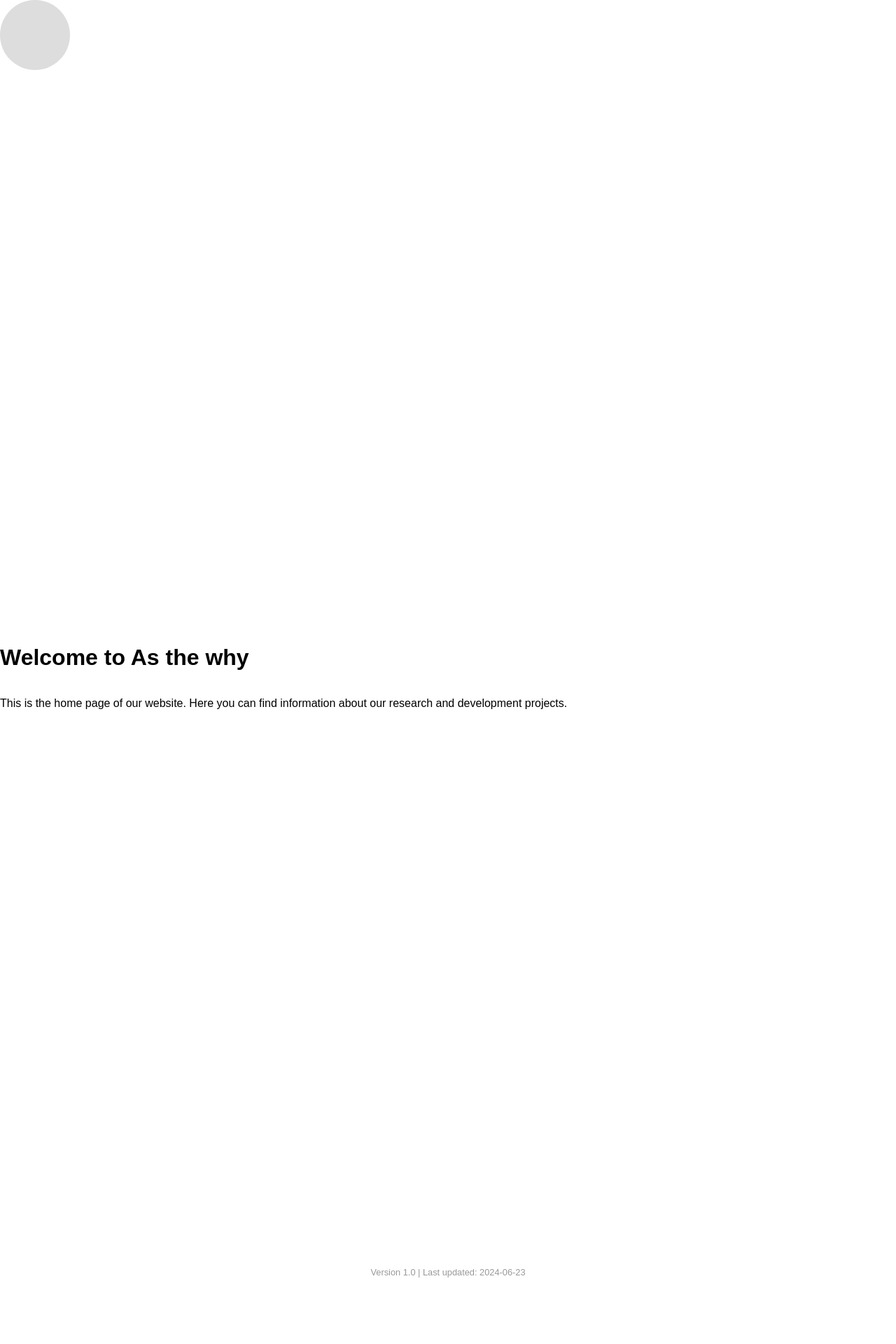
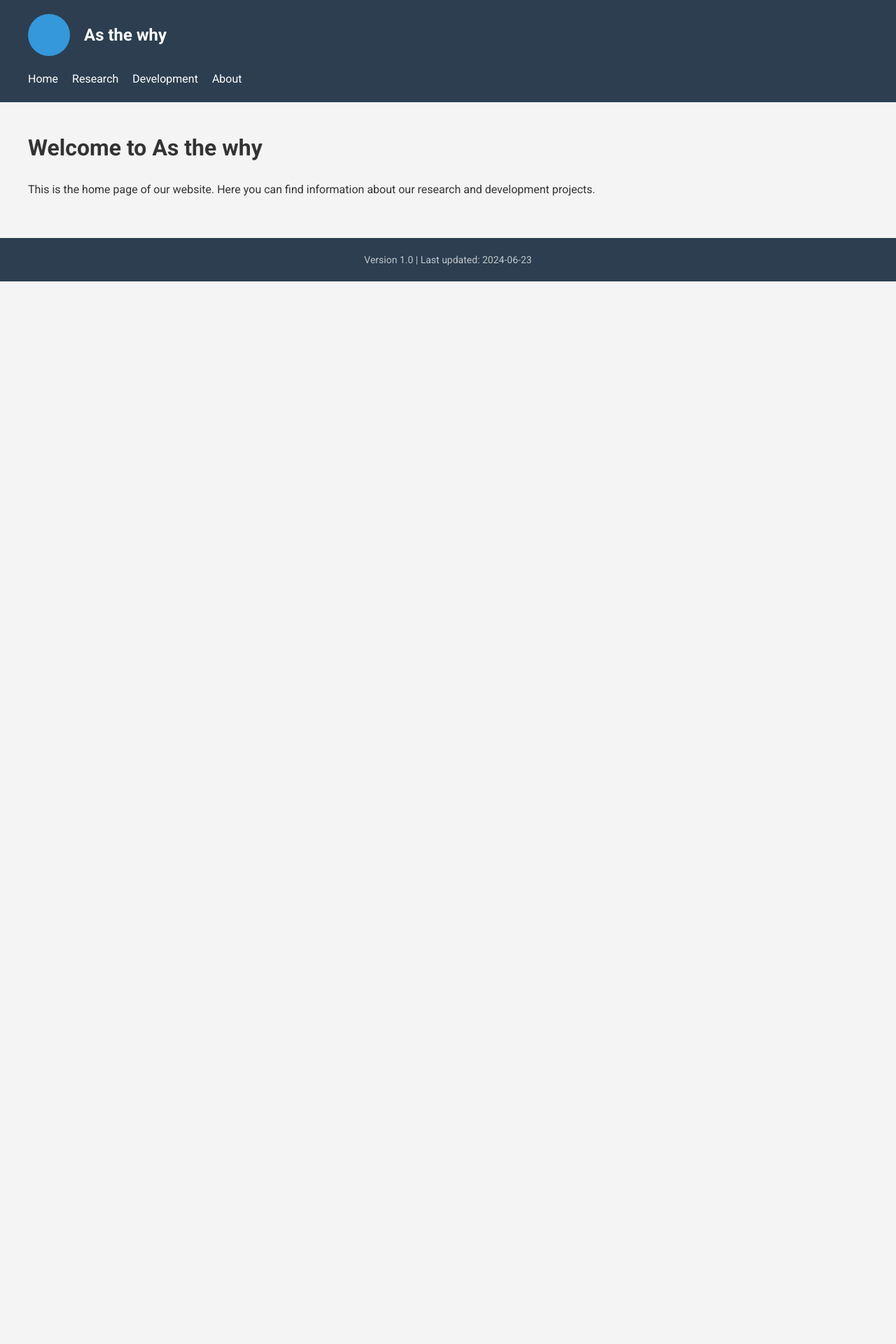
Before and after one commit to sungdongy/sungdongy.github.io, a Jekyll site: the page built from index.md, in a window 1280 px wide. Shown: the top 1920 px of the page at 70% size. Built offline with Jekyll 4.4.1, drawn with Linux system fonts in a browser that asks for light colours; after the commit the page ends 900 px from its top, so only the background shows below that.

Commit message:
Update styles.css

```diff
--- a/assets/css/styles.css
+++ b/assets/css/styles.css
@@ -1,63 +1,78 @@
 @charset "UTF-8";
 
+:root {
+    --primary-color: #2c3e50;
+    --secondary-color: #3498db;
+    --text-color: #333;
+    --background-color: #f4f4f4;
+    --header-height: 80px;
+}
+
 body, html {
-    font-family: Arial, sans-serif;
+    font-family: 'Roboto', sans-serif;
     margin: 0;
     padding: 0;
-    height: 100%;
+    color: var(--text-color);
+    background-color: var(--background-color);
+    line-height: 1.6;
 }
 
 .container {
-    display: flex;
-    flex-direction: column;
-    min-height: 100vh;
+    max-width: 1200px;
+    margin: 0 auto;
+    padding: 0 20px;
 }
 
-.top-section {
+/* Header Styles */
+.site-header {
+    background-color: var(--primary-color);
+    color: white;
+    padding: 20px 0;
+}
+
+.profile-section {
     display: flex;
     align-items: center;
-    background-color: #333;
-    padding: 20px;
+    margin-bottom: 20px;
 }
 
 .profile-pic {
-    width: 100px;
-    height: 100px;
+    width: 60px;
+    height: 60px;
     border-radius: 50%;
-    background-color: #ddd;
+    background-color: var(--secondary-color);
     margin-right: 20px;
 }
 
-header {
-    flex-grow: 1;
-    color: white;
+.site-title {
+    font-size: 24px;
+    font-weight: 700;
+    margin: 0;
 }
 
-nav {
-    width: 100%;
-}
-
+/* Navigation Styles */
 nav ul {
     list-style-type: none;
     padding: 0;
     margin: 0;
     display: flex;
-    justify-content: flex-end;
 }
 
 nav > ul > li {
     position: relative;
+    margin-right: 20px;
 }
 
 nav ul li a {
     color: white;
     text-decoration: none;
-    padding: 10px 15px;
-    display: block;
+    font-weight: 400;
+    font-size: 16px;
+    transition: color 0.3s ease;
 }
 
-nav ul li:hover > a {
-    background-color: #555;
+nav ul li a:hover {
+    color: var(--secondary-color);
 }
 
 nav ul ul {
@@ -65,8 +80,9 @@ nav ul ul {
     position: absolute;
     top: 100%;
     left: 0;
-    background-color: #444;
-    min-width: 150px;
+    background-color: var(--primary-color);
+    min-width: 200px;
+    box-shadow: 0 2px 5px rgba(0, 0, 0, 0.2);
 }
 
 nav ul li:hover > ul {
@@ -79,24 +95,68 @@ nav ul ul li {
 
 nav ul ul li a {
     padding: 10px 15px;
+    display: block;
 }
 
-nav ul ul li a:hover {
-    background-color: #555;
+/* Main Content Styles */
+.site-content {
+    padding: 40px 0;
 }
 
-.main-content {
-    flex: 1;
-    padding: 20px;
+/* Footer Styles */
+.site-footer {
+    background-color: var(--primary-color);
+    color: rgba(255, 255, 255, 0.7);
+    text-align: center;
+    padding: 20px 0;
+    font-size: 14px;
 }
 
-footer {
-    text-align: center;
-    padding: 10px 0;
-    color: #999;
-    font-size: 0.8em;
+.site-footer p {
+    margin: 0;
 }
 
-footer p {
-    margin: 0;
+/* Typography */
+h1, h2, h3, h4, h5, h6 {
+    font-weight: 700;
+    margin-top: 0;
 }
+
+h1 { font-size: 32px; }
+h2 { font-size: 28px; }
+h3 { font-size: 24px; }
+h4 { font-size: 20px; }
+h5 { font-size: 18px; }
+h6 { font-size: 16px; }
+
+/* Responsive Design */
+@media (max-width: 768px) {
+    .profile-section {
+        flex-direction: column;
+        text-align: center;
+    }
+
+    .profile-pic {
+        margin-right: 0;
+        margin-bottom: 10px;
+    }
+
+    nav ul {
+        flex-direction: column;
+    }
+
+    nav > ul > li {
+        margin-right: 0;
+        margin-bottom: 10px;
+    }
+
+    nav ul ul {
+        position: static;
+        background-color: transparent;
+        box-shadow: none;
+    }
+
+    nav ul ul li a {
+        padding-left: 30px;
+    }
+}
```
